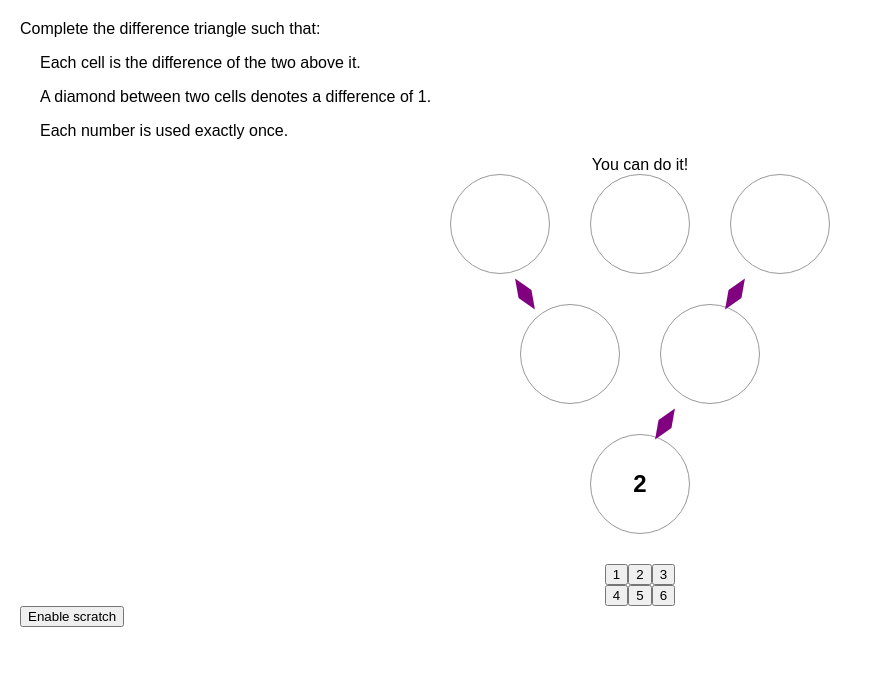
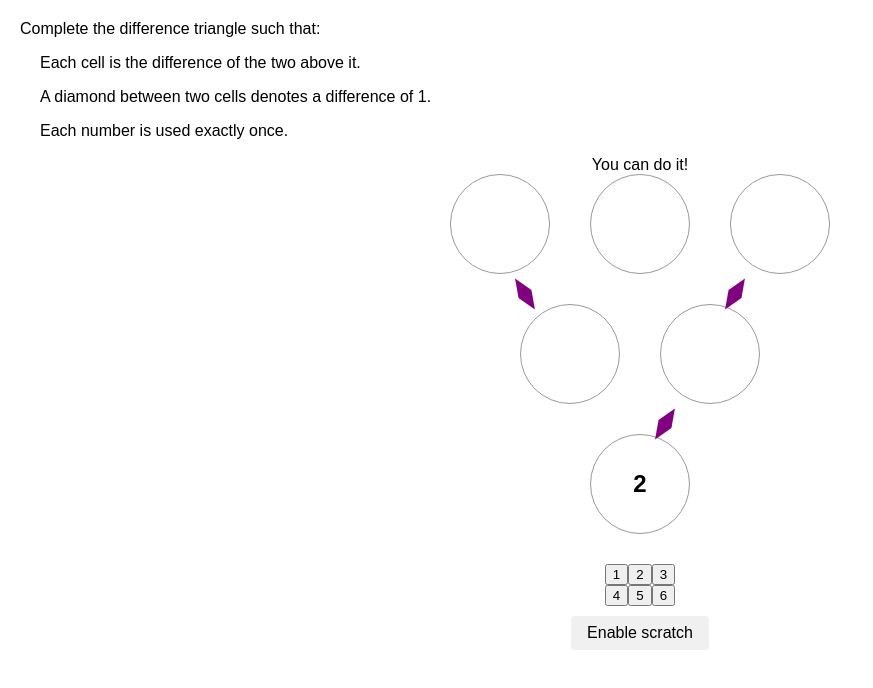
Before and after one commit to diva-harsoor/difference-triangles, a React (Create React App) app: page / in a window 1280 px wide. Shown: the top 688 px of the page, without its empty margins (0-873 px from the left). Built offline with nearby package versions, Linux system fonts and the light colour scheme.

Commit message:
Refactored to create Keypad function

```diff
--- a/src/App.js
+++ b/src/App.js
@@ -126,8 +126,71 @@ function checkSuccess(cells, n_rows) {
   return "Congrats! You got it!";
 }
 
-function NumberBank() {
+function Keypad({ numbers, scratch, onNumPress, onScratchPress }) {
+  function handleNumClick(i) {
+    onNumPress(i+1);
+  }
 
+  function handleScratchClick() {
+    onScratchPress(!scratch);
+  }
+
+  const renderNumberBank = () => {
+    console.log(`numbers.length: ${numbers.length}`);
+    if (numbers.length == 0) {
+      console.log("hit numbers.length == 0");
+      return [];
+    }
+    let halflength = Math.floor(numbers.length/2);
+    let factor_short = halflength;
+    let min_diff = numbers.length;
+    for (let i = 2; i < halflength; i++) {
+      let factor = numbers.length/i;
+      if ((factor % 1) == 0) {
+        let complement = numbers.length/factor;
+        if (Math.abs(complement - factor) < min_diff) {
+          min_diff = Math.abs(complement - factor);
+          factor_short = factor < complement ? factor : complement;
+        }
+      }
+    }
+
+    let bank = [];
+    let factor_long = numbers.length/factor_short;
+    let counter = 0;
+    for (let row_i=0; row_i<factor_short; row_i++) {
+      const rowNums = [];
+      for (let col_i=0; col_i<factor_long; col_i++) {
+        const handleEachNumClick = (index) => () => handleNumClick(index);
+        rowNums.push(
+          <Number
+            key={`number-${counter+1}`}
+            index={counter}
+            value={numbers[counter]}
+            onClick={handleEachNumClick(counter)}
+          />
+        );
+        counter++;
+      }
+      const numberRows = (
+        <div key={`numrow-${row_i}`} className="centered-row">
+          {rowNums}
+        </div>
+      );
+      bank.push(numberRows);
+    }
+    bank.push(
+      <button key={`scratch`} className="scratch-button" onClick={handleScratchClick}>
+        {scratch ? "Disable scratch" : "Enable scratch"}
+      </button>
+    );
+    return bank;
+  }
+  return (
+    <>
+      {renderNumberBank()}
+    </>
+  );
 }
 
 export default function Game() {
@@ -178,59 +241,12 @@ export default function Game() {
     setScratchArrays(nextScratchArrays);
   }
 
-  function handleNumClick(i) {
-    setSelectedNumber(i+1);
+  function handleNumPress(nextSelectedNumber) {
+    setSelectedNumber(nextSelectedNumber);
   }
 
-  function handleScratchClick() {
-    setScratch(!scratch);
-  }
-
-  const renderNumberBank = () => {
-    if (numbers.length == 0) {
-      return [];
-    }
-    else {
-    }
-    let halflength = Math.floor(numbers.length/2);
-    let factor_short = halflength;
-    let min_diff = numbers.length;
-    for (let i = 2; i < halflength; i++) {
-      let factor = numbers.length/i;
-      if ((factor % 1) == 0) {
-        let complement = numbers.length/factor;
-        if (Math.abs(complement - factor) < min_diff) {
-          min_diff = Math.abs(complement - factor);
-          factor_short = factor < complement ? factor : complement;
-        }
-      }
-    }
-
-    let bank = [];
-    let factor_long = numbers.length/factor_short;
-    let counter = 0;
-    for (let row_i=0; row_i<factor_short; row_i++) {
-      const rowNums = [];
-      for (let col_i=0; col_i<factor_long; col_i++) {
-        const handleEachNumClick = (index) => () => handleNumClick(index);
-        rowNums.push(
-          <Number
-            key={`number-${counter+1}`}
-            index={counter}
-            value={numbers[counter]}
-            onClick={handleEachNumClick(counter)}
-          />
-        );
-        counter++;
-      }
-      const numberRows = (
-        <div key={`numrow-${row_i}`} className="centered-row">
-          {rowNums}
-        </div>
-      );
-      bank.push(numberRows);
-    }
-    return bank;
+  function handleScratchPress(nextScratch) {
+    setScratch(nextScratch);
   }
 
   return (
@@ -244,8 +260,7 @@ export default function Game() {
       <div>
         <Board numRows={numRows} cells={cells} clueCells={clueCells} cellArrows={cellArrows} selectedNumber={selectedNumber} scratchArrays={scratchArrays} scratch={scratch} onPlay={handlePlay} />
       </div>
-      {renderNumberBank()}
-      <button onClick={handleScratchClick}>{scratch ? "Disable scratch" : "Enable scratch"}</button>
+      <Keypad numbers={numbers} scratch={scratch} onNumPress={handleNumPress} onScratchPress={handleScratchPress}/>
     </>
   );
 }
--- a/src/styles.css
+++ b/src/styles.css
@@ -156,7 +156,17 @@
     background-color: purple;
   }
 
-  .scratch {
-    color: gray;
-    font-size: 12px;
+  .scratch-button {
+    display: block;
+    margin: 10px auto;
+    padding: 8px 16px;
+    font-size: 16px;
+    background-color: #f0f0f0;
+    border: none;
+    border-radius: 4px;
+    cursor: pointer;
   }
+
+  .scratch-button:hover {
+    background-color: #e0e0e0;
+  }
```
